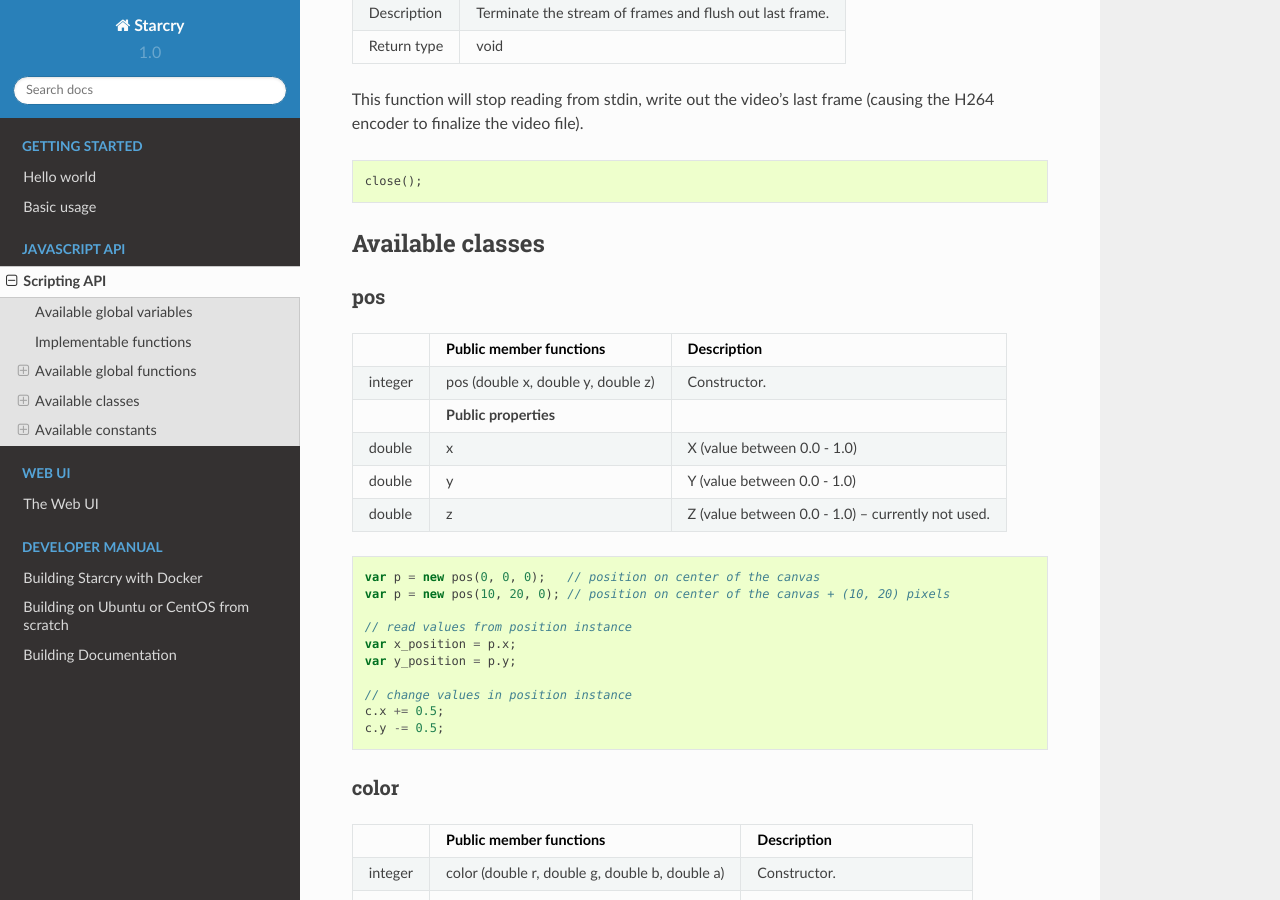
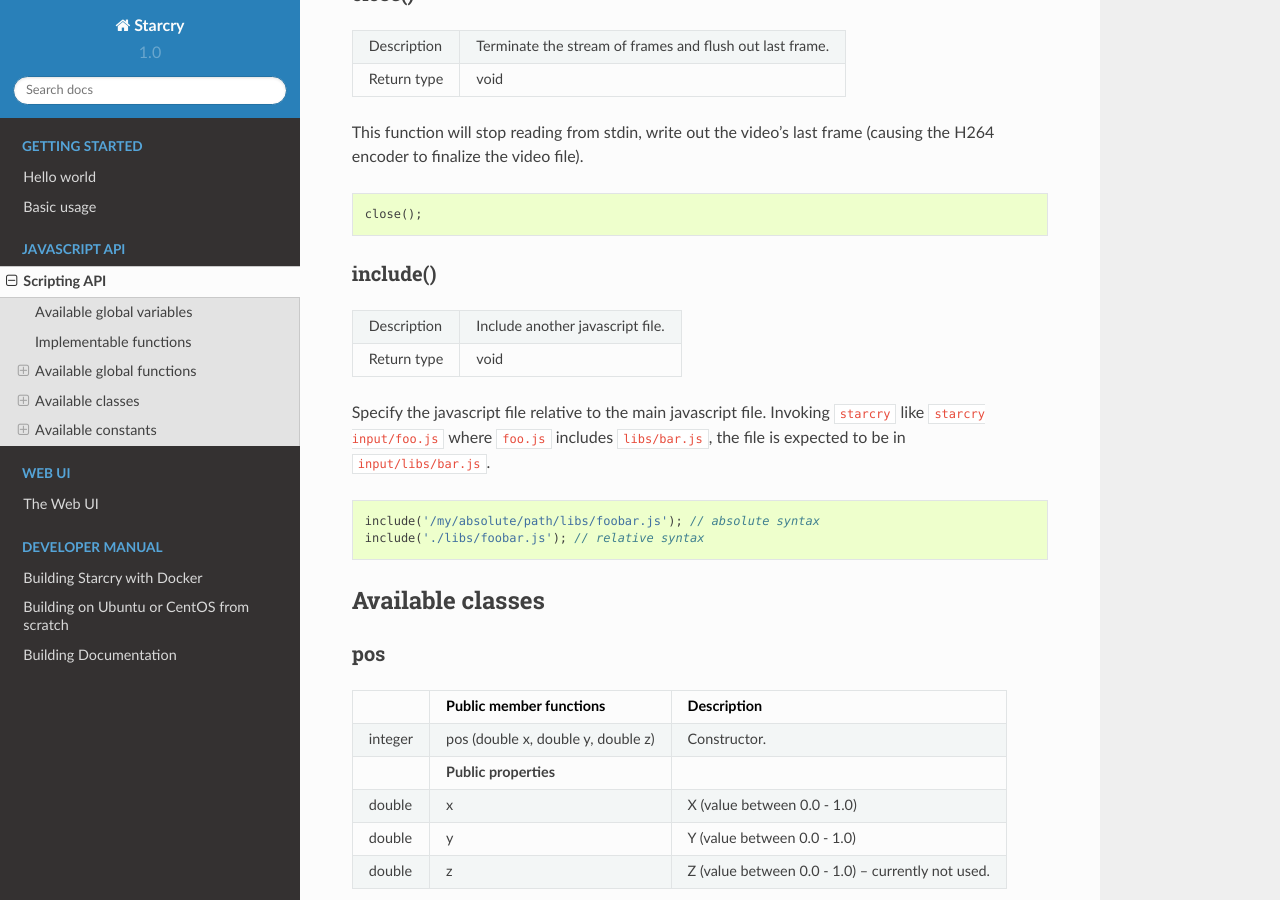
Before and after one commit to rayburgemeestre/starcry, a Sphinx documentation site: the page built from docs/javascript_api.rst, in a window 1280 px wide and 900 px high, scrolled down 4058 px. Built offline with Sphinx 7.4.7 and the Read the Docs theme 2.0.0, drawn with Linux system fonts in a browser that asks for light colours; some of the changed text lies outside the part shown.

Commit message:
Make include() work with relative paths from the main script's location.
Implemented using the new std::filesystem, so this commit currently breaks clang support.

```diff
--- a/CMakeLists.txt
+++ b/CMakeLists.txt
@@ -110,6 +110,7 @@
 target_link_libraries(starcry ${LIB_PREFIX_DIR}/libs/crtmpserver/builders/cmake/lua/liblua.a)
 target_link_libraries(starcry -lssl)
 target_link_libraries(starcry -lcrypto)
+target_link_libraries(starcry -lstdc++fs)
 #/usr/lib/x86_64-linux-gnu/libcrypto.so
 #/usr/lib/x86_64-linux-gnu/libz.a
 #/lib/x86_64-linux-gnu/libdl.so.2
--- a/docs/javascript_api.rst
+++ b/docs/javascript_api.rst
@@ -67,6 +67,8 @@
 | void   | write_frame_ ()                                              |
 +--------+--------------------------------------------------------------+
 | void   | close_ ()                                                    |
++--------+--------------------------------------------------------------+
+| void   | include_ (string include_file)                               |
 +--------+--------------------------------------------------------------+
 
 .. _version:
@@ -252,6 +254,27 @@
 ::
 
     close();
+
+.. _include:
+
+include()
+""""""""
+
++----------------+--------------------------------------------------------------+
+| Description    | Include another javascript file.                             |
++----------------+--------------------------------------------------------------+
+| Return type    | void                                                         |
++----------------+--------------------------------------------------------------+
+
+Specify the javascript file relative to the main javascript file. Invoking ``starcry`` like ``starcry input/foo.js`` where
+``foo.js`` includes ``libs/bar.js``, the file is expected to be in ``input/libs/bar.js``.
+
+.. highlight:: javascript
+
+::
+
+    include('/my/absolute/path/libs/foobar.js'); // absolute syntax
+    include('./libs/foobar.js'); // relative syntax
 
 
 Available classes
```
Also changed, not shown: 2 other files.
